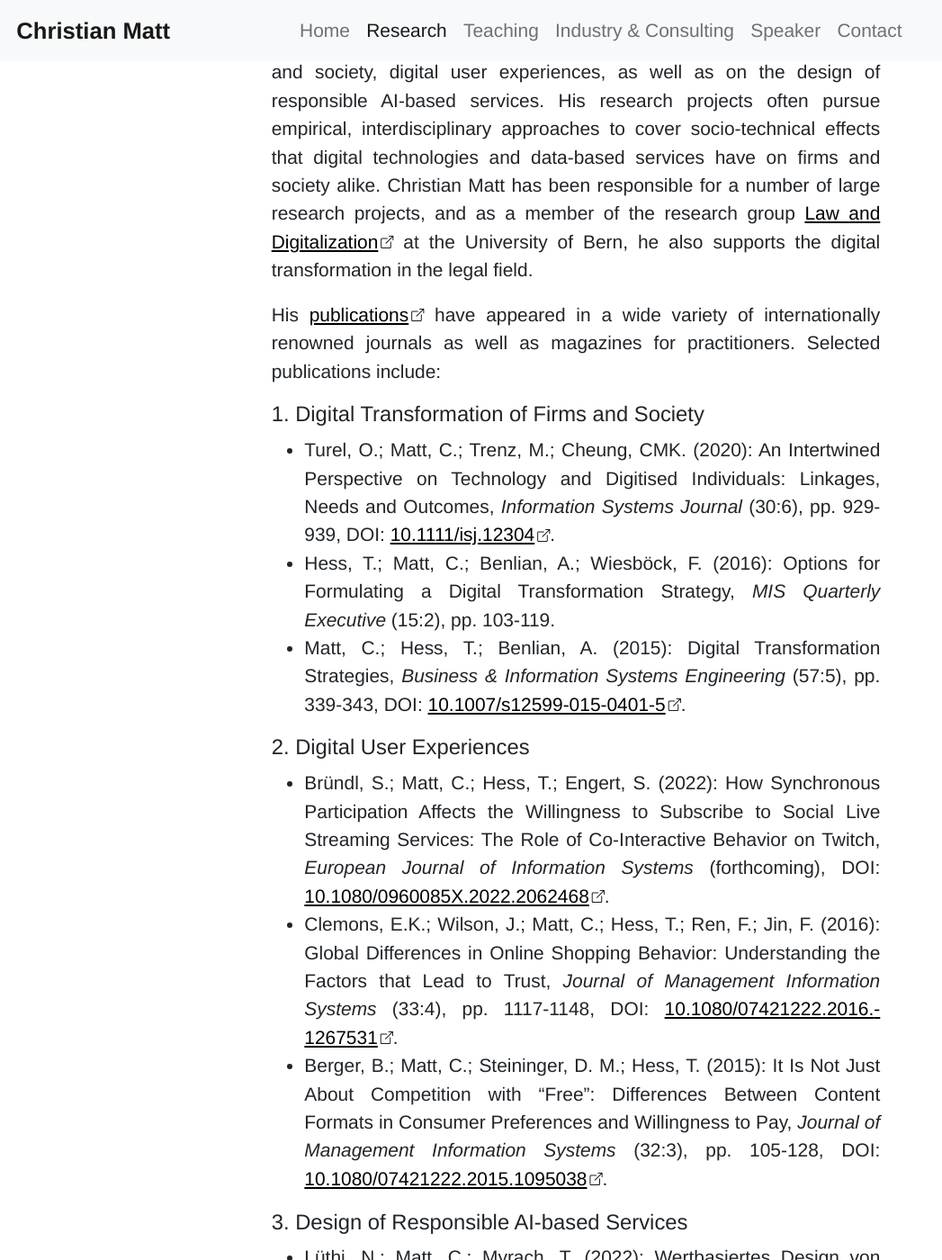
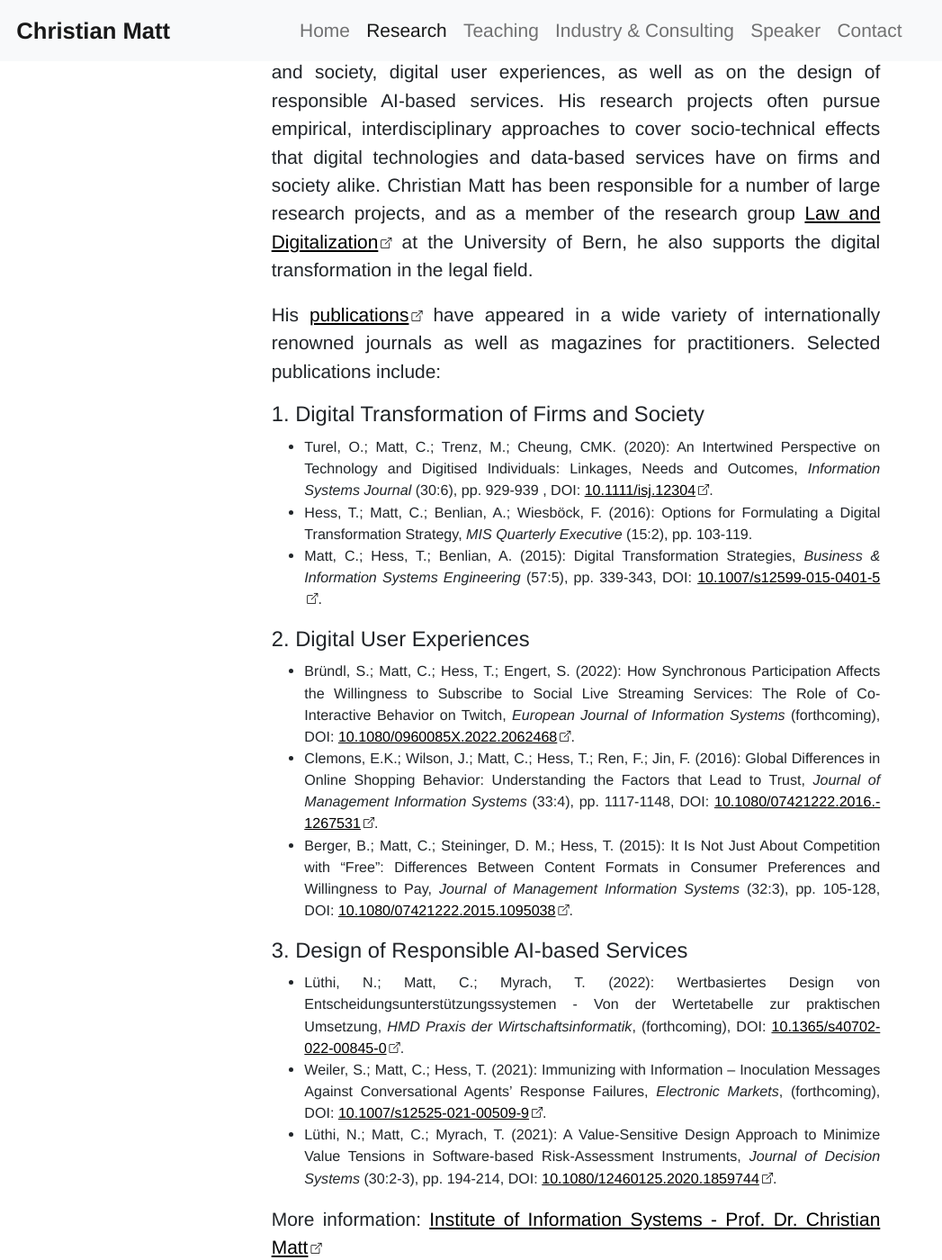
Before and after one commit to christian-matt/christian-matt.github.io, a Jekyll site: the page built from research.html, in a window 1280 px wide and 1400 px high, scrolled down 451 px. Shown: the whole window at 90% size, without its empty margins (0-1047 px from the left). Built offline with Jekyll 4.4.1, drawn with Linux system fonts in a browser that asks for light colours.

Commit message:
Update list with publications.

```diff
--- a/_sass/theme.scss
+++ b/_sass/theme.scss
@@ -1,6 +1,7 @@
 $font-size: 1.1rem;
 $font-size-publications: $font-size * 0.8;
-$font-size-link-icon: 0.7 * $font-size;
+$font-size-icon-multiplier: 0.6;
+$font-size-link-icon: $font-size * $font-size-icon-multiplier;
 
 $content-width-ultra-large-screen: 38%;
 $content-width-extra-large-screen: 45%;
@@ -100,6 +101,19 @@ a.footer.link:hover {
   height: 40px;
   margin-right: $social-icon-margin;
   margin-left: $social-icon-margin;
+}
+
+.publication-item {
+  font-size: $font-size-publications;
+}
+
+a.publication-item {
+  font-size: $font-size-publications;
+  color: black;
+}
+
+a.publication-item:hover {
+  color: $link-hover-color;
 }
 
 #social-footer{
@@ -247,17 +261,4 @@ a.footer.link:hover {
   }
 }
 
-.publication-item {
-  font-size: $font-size-publications;
-}
-
-a.publication-item {
-  font-size: $font-size-publications;
-  color: black;
-}
-
-a.publication-item:hover {
-  color: $link-hover-color;
-}
-
 @import "bootstrap/bootstrap";
--- a/assets/js/scripts.js
+++ b/assets/js/scripts.js
@@ -1,6 +1,7 @@
-function getDOILink(doiNr) {
+function getDOILink(doiNr, style_class = 'publication-item') {
     let doiLink = doiNr.replace('&shy;', '')
-    document.write(', DOI: <a class="link" target="_blank" href="https://doi.org/' + doiLink + '">' + doiNr + '<i class="bi bi-box-arrow-up-right icon-link"></i></a>' )
+    document.write(', DOI: <a class="' + style_class +'" target="_blank" href="https://doi.org/' + doiLink + '">' + doiNr +
+        '<i class="bi bi-box-arrow-up-right icon-link"></i></a>' )
 }
 function getExternalLink(name, url) {
     document.write('<a class="link" target=_blank href="' + url + '">' + name + '<i class="bi bi-box-arrow-up-right icon-link"></i></a>')
--- /dev/null
+++ b/research.html
@@ -0,0 +1,49 @@
+---
+layout: default
+title: Research
+keywords: Digital Transformation, Responsible Artificial Intelligence, Data-based Services
+description: His research foci are on Digital Transformation and Value Creation, Responsible Artificial Intelligence and Data-based Services.
+image: research.webp
+---
+
+<p>
+Christian Matt’s research focuses on the Digital Transformation of firms and society, digital user experiences, as well
+as on the design of responsible AI-based services. His research projects often pursue empirical, interdisciplinary
+approaches to cover socio-technical effects that digital technologies and data-based services have on firms and society
+alike. Christian Matt has been responsible for a number of large research projects, and as a member of the research group
+<script>getExternalLink('Law and Digitalization', 'https://www.digitallaw.unibe.ch/index_eng.html')</script> at the University of Bern, he also supports the digital transformation in the legal field.
+</p>
+<p>
+His <script>getExternalLink('publications', 'https://scholar.google.com/citations?user=HSsnJNgAAAAJ&hl=en&oi=sra')</script>
+have appeared in a wide variety of internationally renowned journals as well as magazines for practitioners.
+Selected publications include:
+</p>
+
+<h2 class="h2">1. Digital Transformation of Firms and Society</h2>
+<ul>
+    <li class="publication-item">
+        Turel, O.; Matt, C.; Trenz, M.; Cheung, CMK. (2020): An Intertwined Perspective on Technology and Digitised Individuals:
+        Linkages, Needs and Outcomes, <i class="publication-item">Information Systems Journal</i> (30:6), pp. 929-939
+        <script>getDOILink('10.1111/isj.12304', 'publication-item')</script>.
+    </li>
+    <li class="publication-item">Hess, T.; Matt, C.; Benlian, A.; Wiesböck, F. (2016): Options for Formulating a Digital Transformation Strategy, <i class="publication-item">MIS Quarterly Executive</i> (15:2), pp. 103-119.</li>
+    <li class="publication-item">Matt, C.; Hess, T.; Benlian, A. (2015): Digital Transformation Strategies,<i class="publication-item"> Business & Information Systems Engineering</i> (57:5), pp. 339-343<script>getDOILink('10.1007/s12599-015-&shy;0401-5')</script>.</li>
+</ul>
+
+<h2 class="h2">2. Digital User Experiences</h2>
+<ul>
+    <li class="publication-item">Bründl, S.; Matt, C.; Hess, T.; Engert, S. (2022): How Synchronous Participation Affects the Willingness to Subscribe to Social Live Streaming Services: The Role of Co-Interactive Behavior on Twitch, <i class="publication-item">European Journal of Information Systems</i> (forthcoming)<script>getDOILink('10.1080/0960085X.2022.&shy;2062468')</script>.</li>
+    <li class="publication-item">Clemons, E.K.; Wilson, J.; Matt, C.; Hess, T.; Ren, F.; Jin, F. (2016): Global Differences in Online Shopping Behavior: Understanding the Factors that Lead to Trust, <i class="publication-item">Journal of Management Information Systems</i> (33:4), pp. 1117-1148<script>getDOILink('10.1080/07421222.2016.&shy;1267531')</script>.</li>
+    <li class="publication-item">Berger, B.; Matt, C.; Steininger, D. M.; Hess, T. (2015): It Is Not Just About Competition with “Free”: Differences Between Content Formats in Consumer Preferences and Willingness to Pay, <i class="publication-item">Journal of Management Information Systems</i> (32:3), pp. 105-128<script>getDOILink('10.1080/07421222.2015.&shy;1095038')</script>.</li>
+</ul>
+
+<h2 class="h2">3. Design of Responsible AI-based Services</h2>
+<ul>
+    <li class="publication-item">Lüthi, N.; Matt, C.; Myrach, T. (2022): Wertbasiertes Design von Entscheidungsunterstützungs&shy;systemen - Von der Wertetabelle zur praktischen Umsetzung, <i class="publication-item">HMD Praxis der Wirtschaftsinformatik</i>, (forthcoming)<script>getDOILink('10.1365/s40702-022-&shy;00845-0')</script>.</li>
+    <li class="publication-item">Weiler, S.; Matt, C.; Hess, T. (2021): Immunizing with Information – Inoculation Messages Against Conversational Agents’ Response Failures, <i class="publication-item">Electronic Markets</i>, (forthcoming)<script>getDOILink('10.1007/s12525-021-&shy;00509-9')</script>.</li>
+    <li class="publication-item">Lüthi, N.; Matt, C.; Myrach, T. (2021): A Value-Sensitive Design Approach to Minimize Value Tensions in Software-based Risk-Assessment Instruments, <i class="publication-item">Journal of Decision Systems</i> (30:2-3), pp. 194-214<script>getDOILink('10.1080/12460125.2020.&shy;1859744')</script>.</li>
+</ul>
+
+<p>
+More information: <script>getExternalLink('Institute of Information Systems - Prof. Dr. Christian Matt', 'https://www.iwi.unibe.ch/about_us/people/prof_dr_matt_christian/index_eng.html')</script>
+</p>
--- a/research.md
+++ /dev/null
@@ -1,37 +0,0 @@
----
-layout: default
-title: Research
-keywords: Digital Transformation, Responsible Artificial Intelligence, Data-based Services
-description: His research foci are on Digital Transformation and Value Creation, Responsible Artificial Intelligence and Data-based Services.
-image: research.webp
----
-
-Christian Matt’s research focuses on the Digital Transformation of firms and society, digital user experiences, as well
-as on the design of responsible AI-based services. His research projects often pursue empirical, interdisciplinary
-approaches to cover socio-technical effects that digital technologies and data-based services have on firms and society
-alike. Christian Matt has been responsible for a number of large research projects, and as a member of the research group
-<script>getExternalLink('Law and Digitalization', 'https://www.digitallaw.unibe.ch/index_eng.html')</script> at the University of Bern, he also supports the digital transformation in the legal field.
-
-His <script>getExternalLink('publications', 'https://www.iwi.unibe.ch/ueber_uns/personen/prof_dr_matt_christian/index_ger.html#pane500369')</script>
-have appeared in a wide variety of internationally renowned journals as well as magazines for practitioners.
-Selected publications include:
-
-<h2 class="h2">1. Digital Transformation of Firms and Society</h2>
-
-- Turel, O.; Matt, C.; Trenz, M.; Cheung, CMK. (2020): An Intertwined Perspective on Technology and Digitised Individuals: Linkages, Needs and Outcomes, <i>Information Systems Journal</i> (30:6), pp. 929-939<script>getDOILink('10.1111/isj.12304')</script>.
-- Hess, T.; Matt, C.; Benlian, A.; Wiesböck, F. (2016): Options for Formulating a Digital Transformation Strategy, <i>MIS Quarterly Executive</i> (15:2), pp. 103-119.
-- Matt, C.; Hess, T.; Benlian, A. (2015): Digital Transformation Strategies,<i> Business & Information Systems Engineering</i> (57:5), pp. 339-343<script>getDOILink('10.1007/s12599-015-&shy;0401-5')</script>.
-
-<h2 class="h2">2. Digital User Experiences</h2>
-
-- Bründl, S.; Matt, C.; Hess, T.; Engert, S. (2022): How Synchronous Participation Affects the Willingness to Subscribe to Social Live Streaming Services: The Role of Co-Interactive Behavior on Twitch, <i>European Journal of Information Systems</i> (forthcoming)<script>getDOILink('10.1080/0960085X.2022.&shy;2062468')</script>.
-- Clemons, E.K.; Wilson, J.; Matt, C.; Hess, T.; Ren, F.; Jin, F. (2016): Global Differences in Online Shopping Behavior: Understanding the Factors that Lead to Trust, <i>Journal of Management Information Systems</i> (33:4), pp. 1117-1148<script>getDOILink('10.1080/07421222.2016.&shy;1267531')</script>.
-- Berger, B.; Matt, C.; Steininger, D. M.; Hess, T. (2015): It Is Not Just About Competition with “Free”: Differences Between Content Formats in Consumer Preferences and Willingness to Pay, <i>Journal of Management Information Systems</i> (32:3), pp. 105-128<script>getDOILink('10.1080/07421222.2015.&shy;1095038')</script>.
-
-<h2 class="h2">3. Design of Responsible AI-based Services</h2>
-
-- Lüthi, N.; Matt, C.; Myrach, T. (2022): Wertbasiertes Design von Entscheidungsunterstützungs&shy;systemen - Von der Wertetabelle zur praktischen Umsetzung, <i>HMD Praxis der Wirtschaftsinformatik</i>, (forthcoming)<script>getDOILink('10.1365/s40702-022-&shy;00845-0')</script>.
-- Weiler, S.; Matt, C.; Hess, T. (2021): Immunizing with Information – Inoculation Messages Against Conversational Agents’ Response Failures, <i>Electronic Markets</i>, (forthcoming)<script>getDOILink('10.1007/s12525-021-&shy;00509-9')</script>.
-- Lüthi, N.; Matt, C.; Myrach, T. (2021): A Value-Sensitive Design Approach to Minimize Value Tensions in Software-based Risk-Assessment Instruments, <i>Journal of Decision Systems</i> (30:2-3), pp. 194-214<script>getDOILink('10.1080/12460125.2020.&shy;1859744')</script>.
-
-More information: <script>getExternalLink('Institute of Information Systems - Prof. Dr. Christian Matt', 'https://www.iwi.unibe.ch/about_us/people/prof_dr_matt_christian/index_eng.html')</script>
```
